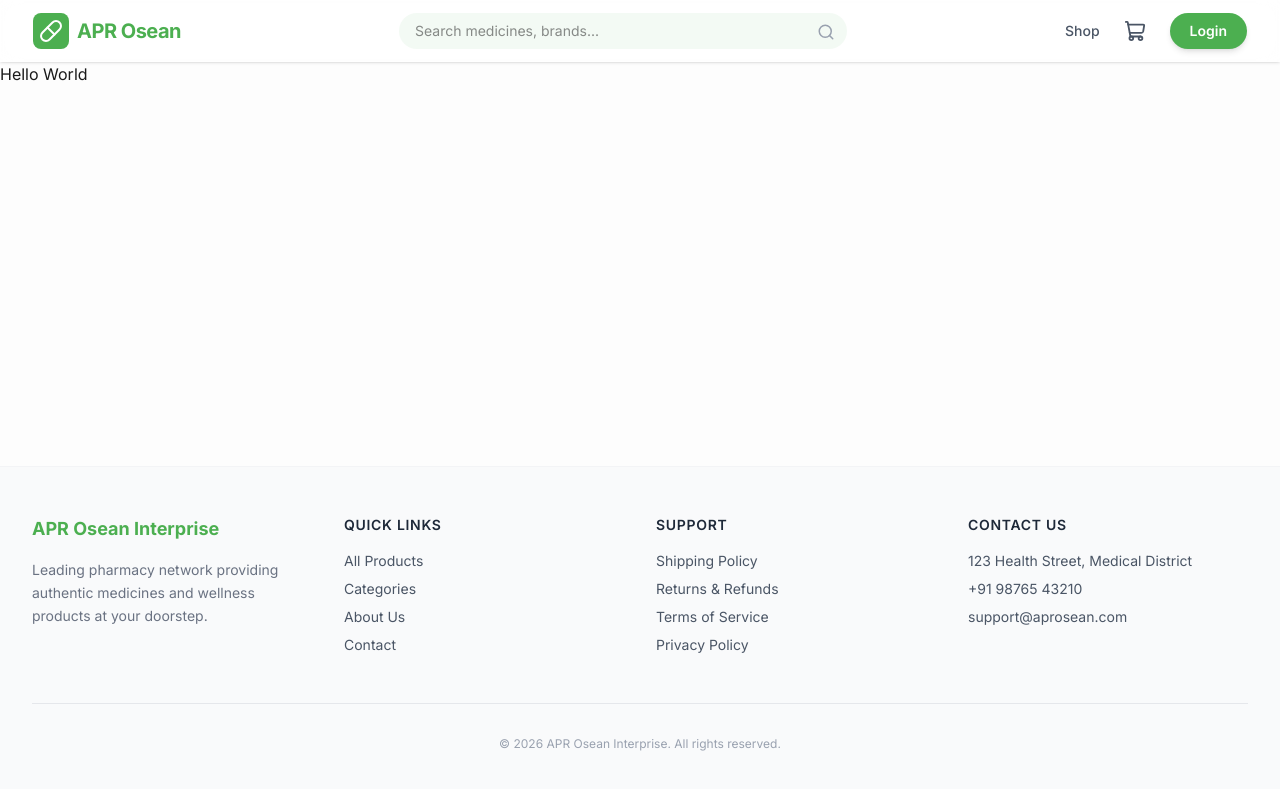
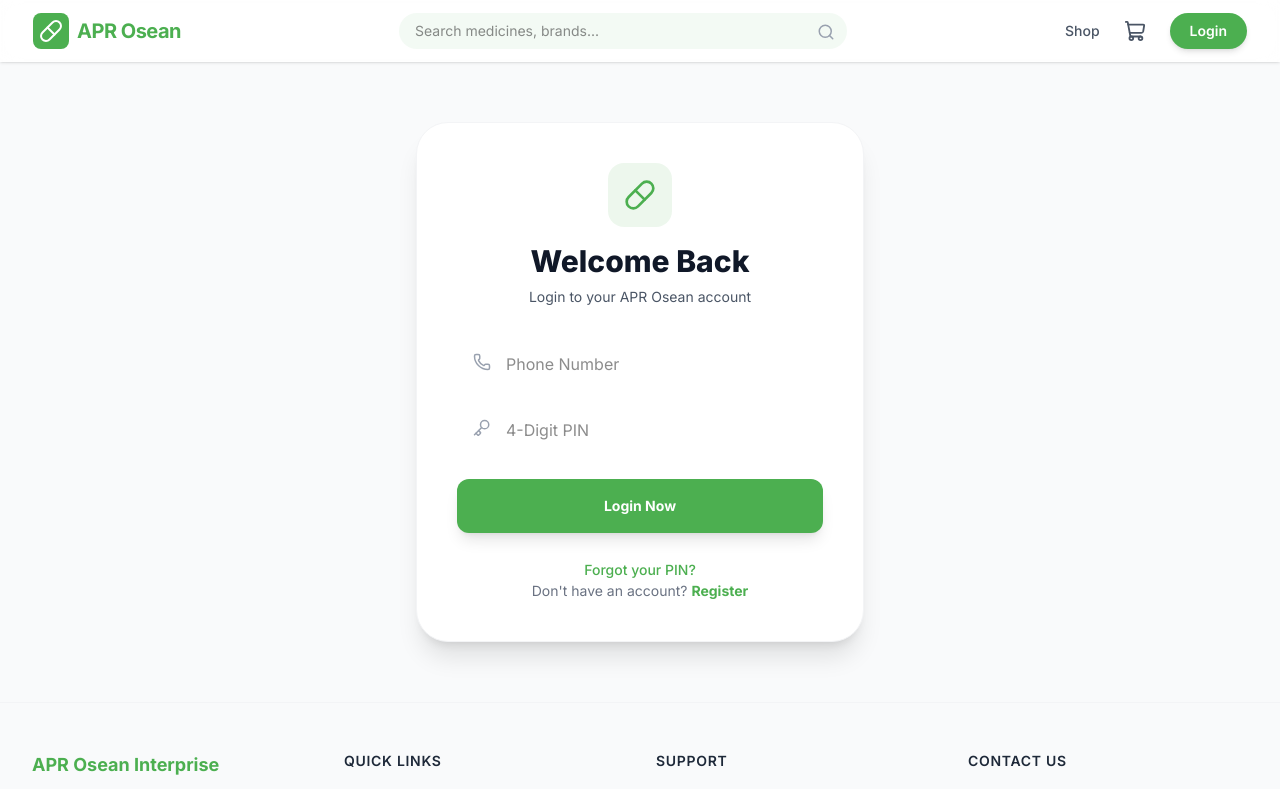
Before and after one commit to Anoop0325/APR-Ocean, a Next.js app in the folder frontend/: page /auth/login in a window 1280 px wide. Shown: the top 789 px of the page. Built offline with nearby package versions, Linux system fonts and the light colour scheme; no server answers.

Commit message:
Test homepage

```diff
--- a/frontend/src/app/auth/login/page.tsx
+++ b/frontend/src/app/auth/login/page.tsx
@@ -1,95 +1,90 @@
-// 'use client';
-// import { useState } from 'react';
-// import { useAuth } from '@/context/AuthContext';
-// import { useRouter } from 'next/navigation';
-// import { Pill, Phone, Key, Loader2 } from 'lucide-react';
-// import Link from 'next/link';
+'use client';
+import { useState } from 'react';
+import { useAuth } from '@/context/AuthContext';
+import { useRouter } from 'next/navigation';
+import { Pill, Phone, Key, Loader2 } from 'lucide-react';
+import Link from 'next/link';
 
-// export default function Login() {
-//   const [phone, setPhone] = useState('');
-//   const [pin, setPin] = useState('');
-//   const [error, setError] = useState('');
-//   const [loading, setLoading] = useState(false);
-//   const { login } = useAuth();
-//   const router = useRouter();
+export default function Login() {
+  const [phone, setPhone] = useState('');
+  const [pin, setPin] = useState('');
+  const [error, setError] = useState('');
+  const [loading, setLoading] = useState(false);
+  const { login } = useAuth();
+  const router = useRouter();
 
-//   const handleSubmit = async (e: React.FormEvent) => {
-//     e.preventDefault();
-//     setError('');
-//     setLoading(true);
+  const handleSubmit = async (e: React.FormEvent) => {
+    e.preventDefault();
+    setError('');
+    setLoading(true);
 
-//     const success = await login(phone, pin);
-//     if (success) {
-//       router.push('/');
-//     } else {
-//       setError('Invalid phone number or PIN');
-//       setLoading(false);
-//     }
-//   };
+    const success = await login(phone, pin);
+    if (success) {
+      router.push('/');
+    } else {
+      setError('Invalid phone number or PIN');
+      setLoading(false);
+    }
+  };
 
-//   return (
-//     <div className="min-h-[80vh] flex items-center justify-center bg-gray-50 px-4">
-//       <div className="max-w-md w-full space-y-8 bg-white p-10 rounded-[2rem] shadow-xl border border-gray-100">
-//         <div className="text-center">
-//           <div className="bg-primary/10 w-16 h-16 rounded-2xl flex items-center justify-center mx-auto mb-4">
-//             <Pill className="text-primary" size={32} />
-//           </div>
-//           <h2 className="text-3xl font-extrabold text-gray-900">Welcome Back</h2>
-//           <p className="mt-2 text-sm text-gray-600">Login to your APR Osean account</p>
-//         </div>
+  return (
+    <div className="min-h-[80vh] flex items-center justify-center bg-gray-50 px-4">
+      <div className="max-w-md w-full space-y-8 bg-white p-10 rounded-[2rem] shadow-xl border border-gray-100">
+        <div className="text-center">
+          <div className="bg-primary/10 w-16 h-16 rounded-2xl flex items-center justify-center mx-auto mb-4">
+            <Pill className="text-primary" size={32} />
+          </div>
+          <h2 className="text-3xl font-extrabold text-gray-900">Welcome Back</h2>
+          <p className="mt-2 text-sm text-gray-600">Login to your APR Osean account</p>
+        </div>
 
-//         <form className="mt-8 space-y-6" onSubmit={handleSubmit}>
-//           <div className="space-y-4">
-//             <div className="relative">
-//               <Phone className="absolute left-4 top-3.5 text-gray-400" size={18} />
-//               <input
-//                 type="tel"
-//                 required
-//                 value={phone}
-//                 onChange={(e) => setPhone(e.target.value)}
-//                 placeholder="Phone Number"
-//                 className="block w-full pl-12 pr-4 py-3 bg-gray-50 border border-transparent rounded-xl focus:ring-2 ring-primary bg-white transition-all outline-none"
-//               />
-//             </div>
-//             <div className="relative">
-//               <Key className="absolute left-4 top-3.5 text-gray-400" size={18} />
-//               <input
-//                 type="password"
-//                 required
-//                 maxLength={4}
-//                 value={pin}
-//                 onChange={(e) => setPin(e.target.value)}
-//                 placeholder="4-Digit PIN"
-//                 className="block w-full pl-12 pr-4 py-3 bg-gray-50 border border-transparent rounded-xl focus:ring-2 ring-primary bg-white transition-all outline-none"
-//               />
-//             </div>
-//           </div>
+        <form className="mt-8 space-y-6" onSubmit={handleSubmit}>
+          <div className="space-y-4">
+            <div className="relative">
+              <Phone className="absolute left-4 top-3.5 text-gray-400" size={18} />
+              <input
+                type="tel"
+                required
+                value={phone}
+                onChange={(e) => setPhone(e.target.value)}
+                placeholder="Phone Number"
+                className="block w-full pl-12 pr-4 py-3 bg-gray-50 border border-transparent rounded-xl focus:ring-2 ring-primary bg-white transition-all outline-none"
+              />
+            </div>
+            <div className="relative">
+              <Key className="absolute left-4 top-3.5 text-gray-400" size={18} />
+              <input
+                type="password"
+                required
+                maxLength={4}
+                value={pin}
+                onChange={(e) => setPin(e.target.value)}
+                placeholder="4-Digit PIN"
+                className="block w-full pl-12 pr-4 py-3 bg-gray-50 border border-transparent rounded-xl focus:ring-2 ring-primary bg-white transition-all outline-none"
+              />
+            </div>
+          </div>
 
-//           {error && <p className="text-red-500 text-xs font-medium text-center">{error}</p>}
+          {error && <p className="text-red-500 text-xs font-medium text-center">{error}</p>}
 
-//           <button
-//             type="submit"
-//             disabled={loading}
-//             className="w-full flex justify-center py-4 px-4 border border-transparent rounded-xl shadow-lg text-sm font-bold text-white bg-primary hover:bg-primary-hover focus:outline-none transition-all active:scale-95 disabled:opacity-50"
-//           >
-//             {loading ? <Loader2 className="animate-spin" size={20} /> : "Login Now"}
-//           </button>
+          <button
+            type="submit"
+            disabled={loading}
+            className="w-full flex justify-center py-4 px-4 border border-transparent rounded-xl shadow-lg text-sm font-bold text-white bg-primary hover:bg-primary-hover focus:outline-none transition-all active:scale-95 disabled:opacity-50"
+          >
+            {loading ? <Loader2 className="animate-spin" size={20} /> : "Login Now"}
+          </button>
 
-//           <div className="text-center space-y-4">
-//             <Link href="/auth/forgot-pin" className="text-sm font-medium text-primary hover:underline">
-//               Forgot your PIN?
-//             </Link>
-//             <p className="text-sm text-gray-500">
-//               Don&apos;t have an account? <Link href="/auth/register" className="text-primary font-bold hover:underline">Register</Link>
-//             </p>
-//           </div>
-//         </form>
-//       </div>
-//     </div>
-//   );
-// }
-
-
-export default function Home() {
-  return <h1>Hello World</h1>;
+          <div className="text-center space-y-4">
+            <Link href="/auth/forgot-pin" className="text-sm font-medium text-primary hover:underline">
+              Forgot your PIN?
+            </Link>
+            <p className="text-sm text-gray-500">
+              Don&apos;t have an account? <Link href="/auth/register" className="text-primary font-bold hover:underline">Register</Link>
+            </p>
+          </div>
+        </form>
+      </div>
+    </div>
+  );
 }
```
